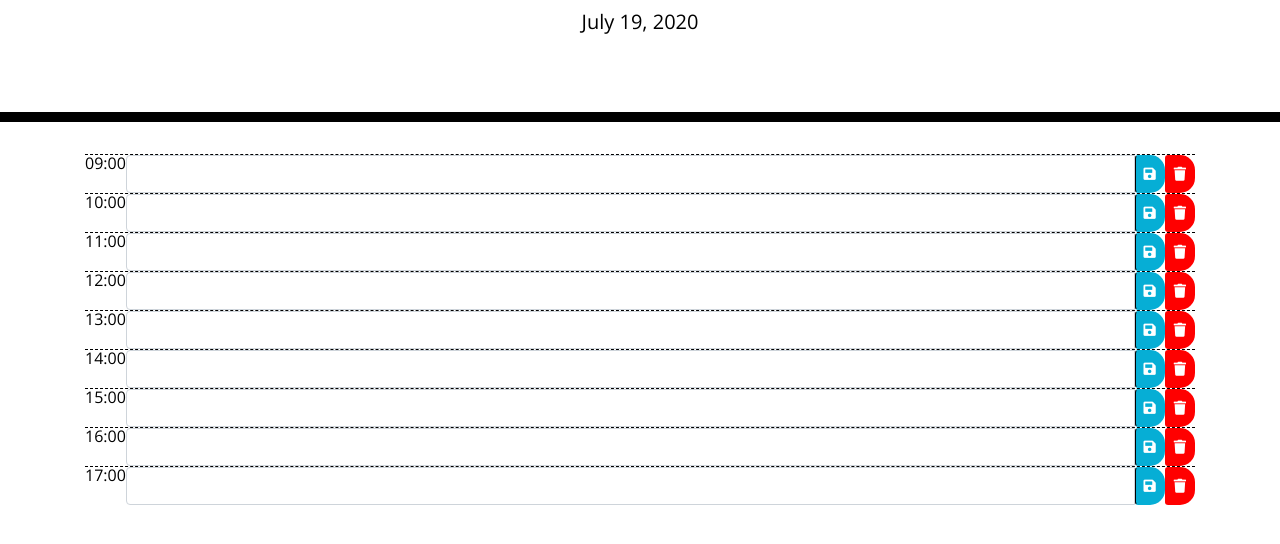
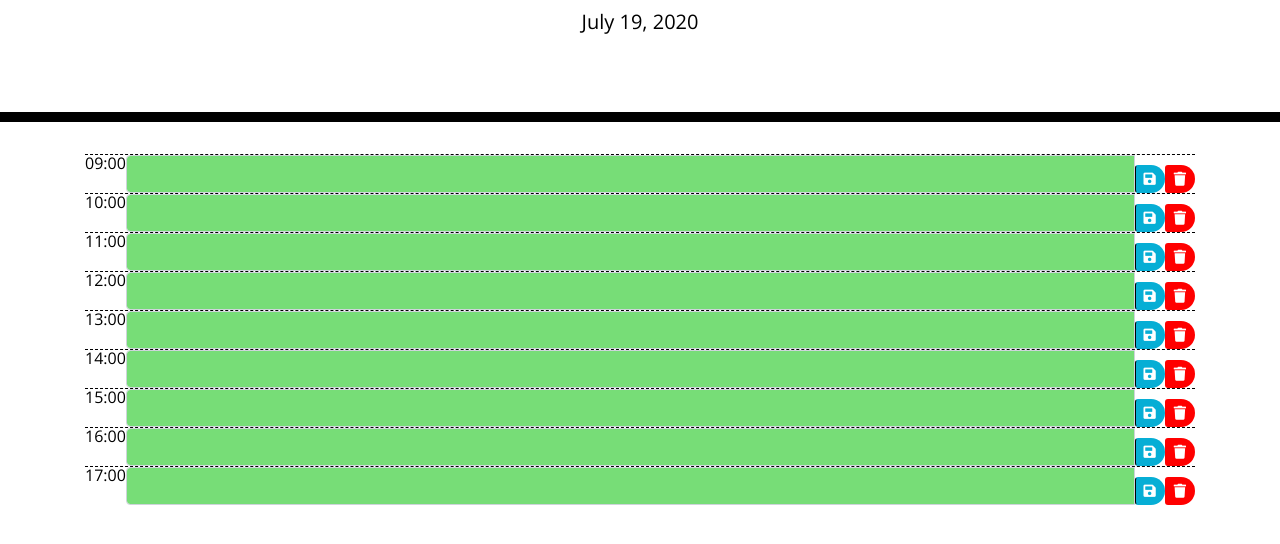
Before and after one commit to jnsmelinda/Work-Day-Scheduler, a plain HTML site: page index.html in a window 1280 px wide. Shown: the part 182-726 px from the top of the page. Drawn offline with nearby package versions, Linux system fonts and the light colour scheme.

Commit message:
tracking current hour

```diff
--- a/assets/css/style.css
+++ b/assets/css/style.css
@@ -26,9 +26,13 @@ textarea{
   white-space: pre-wrap;
 }
 
-.time-block{
+.time-block {
   text-align: center;
   border-radius: 15px;
+}
+
+.container {
+    text-align: center;
 }
 
 .row {
@@ -78,6 +82,10 @@ textarea{
     border-bottom-right-radius: 15px;
 }
 
+button {
+    margin-top: 10px;
+}
+
 /* .fa-save {
     background-color: green;
     color: white;
--- a/index.js
+++ b/index.js
@@ -11,8 +11,6 @@ const emptyCalendar = [
 ];
 
 let calendar = JSON.parse(localStorage.getItem("calendar")) || emptyCalendar;
-
-
 moment.locale(navigator.userLanguage || navigator.language);
 
 $(document).ready(function () {
@@ -35,9 +33,21 @@ function createCalendarItem(index) {
 
 function createInput(index) {
     return $("<input>")
-        .addClass("form-control")
         .attr("id", "input-" + index)
+        .addClass(`form-control textarea ${getTimeIndicator(index, moment().format("HH"))}`)
         .val(calendar[index].content);
+}
+
+function getTimeIndicator(index, currentHour) {
+    if (calendar[index].time.substring(0, 2) < currentHour) {
+        return "past";
+    }
+    else if (calendar[index].time.substring(0, 2) > currentHour) {
+        return "future";
+    }
+    else {
+        return "present";
+    }
 }
 
 function createSaveButton(index) {
```
